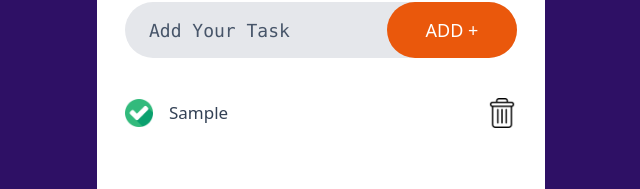
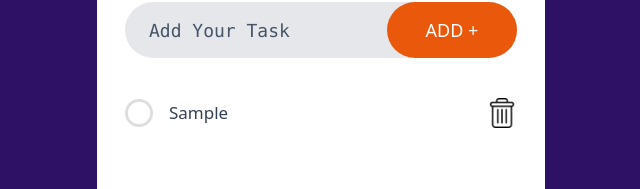
Before and after one commit to Euphoric-Coder/TODO, a React (Vite) app: page / in a window 1280 px wide. Both pictures are taken after typing "Sample" into the empty fields and a click on the button "ADD +". Shown: the part 267-456 px from the top of the page, without its empty margins (319-959 px from the left). Built offline with nearby package versions, Linux system fonts and the light colour scheme.

Commit message:
Added Todo list work done / not done feature

```diff
--- a/src/components/Todo.jsx
+++ b/src/components/Todo.jsx
@@ -2,7 +2,7 @@ import todo from "../assets/todo_icon.png";
 import { Input } from "./ui/input";
 import { Button } from "./ui/button";
 import TodoItems from "./TodoItems";
-import { useRef, useState } from "react";
+import { useEffect, useRef, useState } from "react";
 
 const Todo = () => {
 
@@ -27,10 +27,26 @@ const Todo = () => {
   };
 
   const deleteTodo = (id) => {
-    settodoList((prvTodos)=>{
-      return prvTodos.filter((todo) => todo.id !== id);
+    settodoList((prevTodos)=>{
+      return prevTodos.filter((todo) => todo.id !== id);
     });
   };
+
+  const toogle = (id) => {
+    settodoList((prevTodos)=>{
+      return prevTodos.map((todo) => {
+        if(todo.id === id) {
+          return { ...todo, isComplete: !todo.isComplete };
+        }
+        return todo;
+      });
+    });
+  };
+  useEffect(()=>{
+    console.log(todoList);
+
+  }, [todoList])
+
 
   return (
     <div className="bg-white place-self-center w-11/12 max-w-md flex flex-col p-7 min-h-[550px] rounded-3xl">
@@ -54,7 +70,7 @@ const Todo = () => {
       {/* Todo List Section  */}
       <div className="">
         {todoList.map((item, index)=>{
-          return <TodoItems key={index} text={item.text} id={item.id} isComplete={item.isComplete} deleteTodo={deleteTodo}/>
+          return <TodoItems key={index} text={item.text} id={item.id} isComplete={item.isComplete} deleteTodo={deleteTodo} toogle={toogle}/>
         })}
       </div>
     </div>
--- a/src/components/TodoItems.jsx
+++ b/src/components/TodoItems.jsx
@@ -3,18 +3,35 @@ import check from "../assets/tick.png";
 import uncheck from "../assets/not_tick.png";
 import remove from "../assets/delete.png";
 
-const TodoItems = ({ text, id, isComplete, deleteTodo }) => {
+const TodoItems = ({ text, id, isComplete, deleteTodo, toogle }) => {
   return (
     <div className="flex items-center my-3 gap-2">
-      <div className="flex flex-1 items-center cursor-pointer">
-        <img className="w-7" src={check} alt="Checked Icon" />
-        <p className="text-slate-700 ml-4 text-[17px]">{text}</p>
+      <div
+        className="flex flex-1 items-center cursor-pointer"
+        onClick={() => {
+          toogle(id);
+        }}
+      >
+        <img
+          className="w-7"
+          src={isComplete ? check : uncheck}
+          alt="Checked Icon"
+        />
+        <p
+          className={`text-slate-700 ml-4 text-[17px] decoration-slate-500 ${
+            isComplete ? "line-through" : ""
+          }`}
+        >
+          {text}
+        </p>
       </div>
       <img
         className="w-[30px] cursor-pointer"
         src={remove}
         alt="Delete Task Icon"
-        onClick={()=>{deleteTodo(id)}}
+        onClick={() => {
+          deleteTodo(id);
+        }}
       />
     </div>
   );
```
